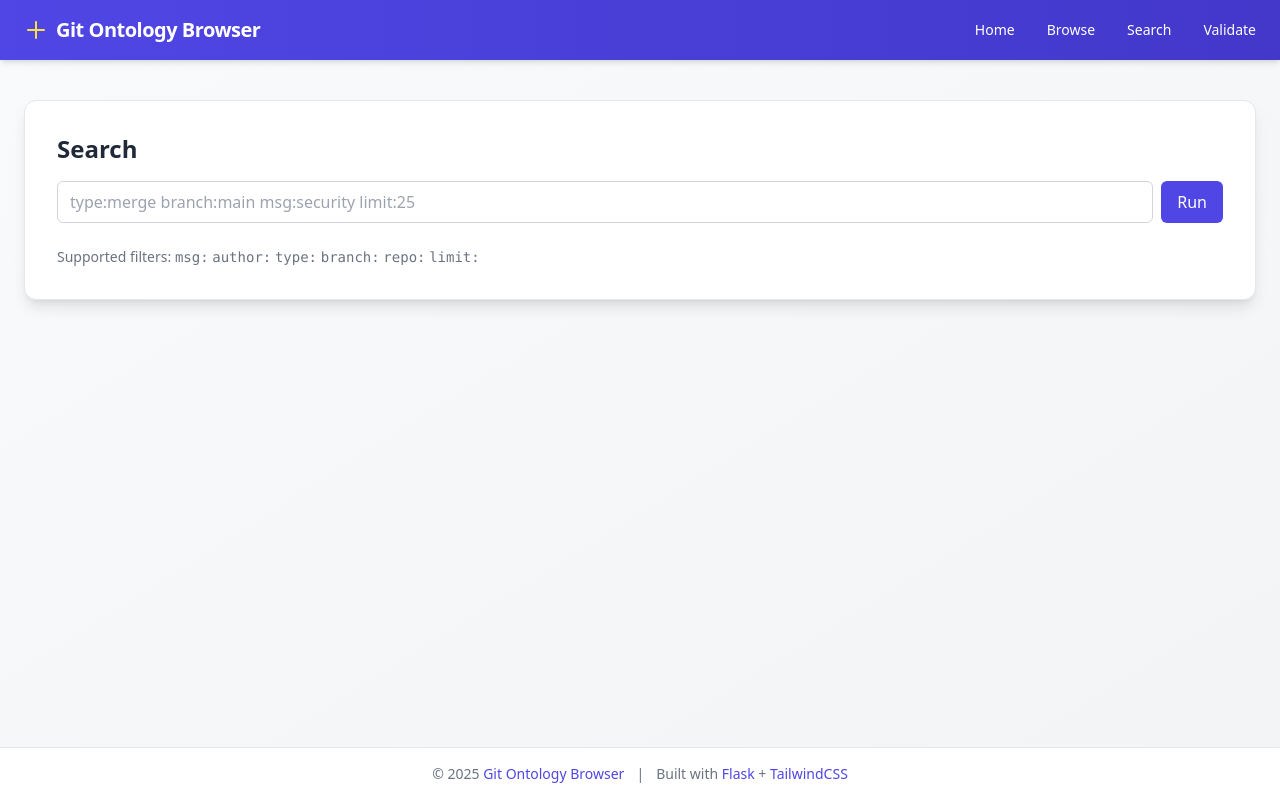
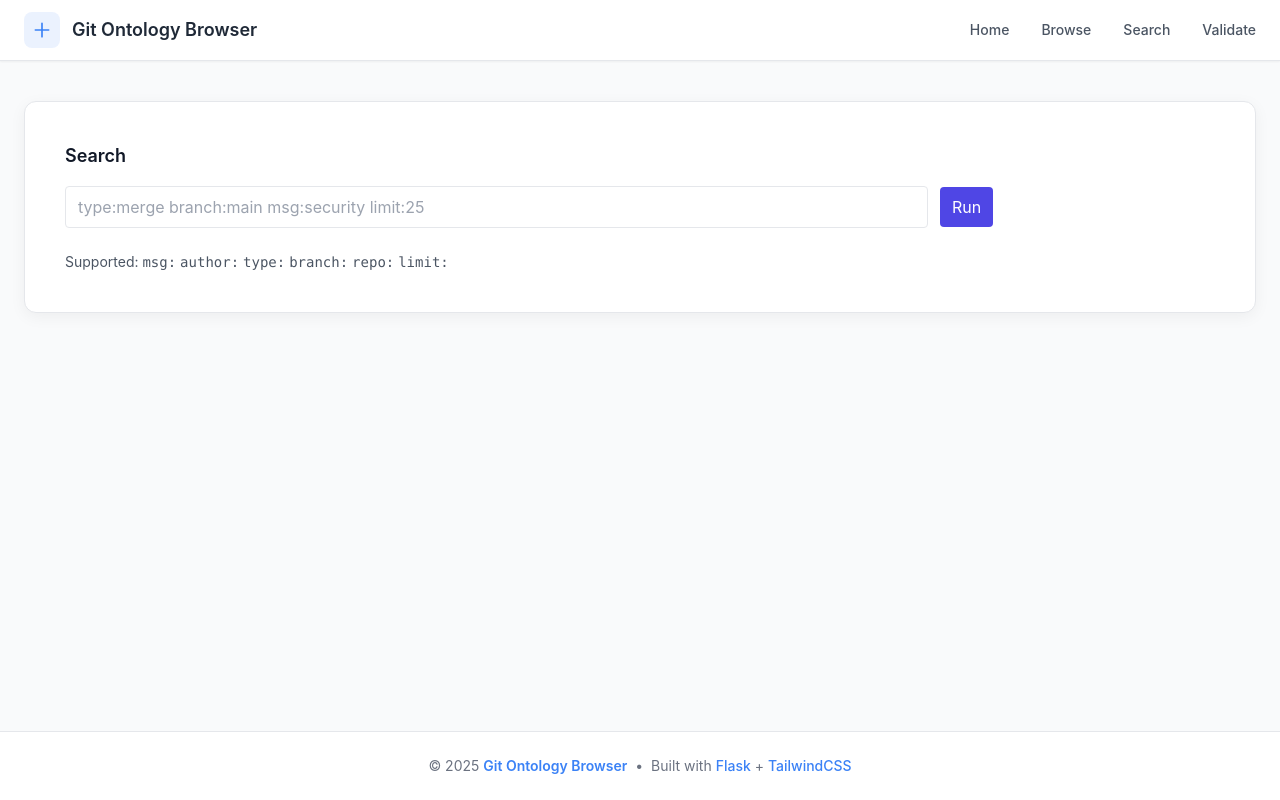
Before and after one commit to Jignesh6155/KR_project, a Flask app: page /search in a window 1280 px wide. Run offline with Flask 3, Linux system fonts and the light colour scheme; parts of the project's set-up code (start-up, migrations or seed data) failed here and were passed over; some libraries are stand-ins or nearby versions.

Commit message:
repo name established

```diff
--- a/app.py
+++ b/app.py
@@ -61,6 +61,14 @@ def inferred_types(ind):
     except:
         return [t for t in ind.is_a if isinstance(t, ThingClass)]
 
+def find_repo_by_name(name: str):
+    """Find a Repository individual by repoFullName string."""
+    for r in list_instances(onto.Repository):
+        vals = getattr(r, "repoFullName", [])
+        if vals and vals[0] == name:
+            return r
+    return None
+
 def validate_graph():
     errs = []
     for r in list_instances(onto.Repository):
@@ -93,7 +101,7 @@ def parse_query(qs: str):
             k, v = p.split(":", 1)
             k = k.lower().strip()
             v = v.strip()
-            # If value is empty and next token has no ":", use it
+            # If value is empty and there's a next token without ":", use it
             if v == "" and i + 1 < len(parts) and ":" not in parts[i + 1]:
                 v = parts[i + 1].strip()
                 i += 1  # consume the next token as the value
@@ -111,7 +119,7 @@ def build_sparql(tokens):
     limit = int(tokens.get("limit", "50")) if tokens.get("limit") else 50
 
     # Default commit view (columns)
-    select = "SELECT DISTINCT ?commit ?msg ?branchName ?repoName ?authorName\n"
+    select = "SELECT DISTINCT ?repoName ?branchName ?commit ?msg ?authorName\n"
 
     # Core graph pattern; NOTE trailing dot on the last OPTIONAL keeps rdflib happy
     core = [
@@ -172,7 +180,6 @@ def build_sparql(tokens):
         # Try to get explicit login if present
         where.append("OPTIONAL { ?user git:userLogin ?authorName . }")
         # Compute a comparable key: explicit login if present, else localname of the IRI
-        # localname = regex replace everything up to last # or /
         where.append(
             "BIND(LCASE(IF(BOUND(?authorName), STR(?authorName), "
             "REPLACE(STR(?user), '^(.*[#/])', ''))) AS ?authorKey)"
@@ -211,35 +218,80 @@ def browse():
     repos = list_instances(onto.Repository)
     rows = []
     for r in repos:
+        # Prefer repoFullName (string). Fallback to local IRI.
+        if hasattr(r, "repoFullName") and getattr(r, "repoFullName", None):
+            label_text = r.repoFullName[0] if isinstance(r.repoFullName, list) else r.repoFullName
+        else:
+            label_text = local(r)
+
         branches = getattr(r, "hasBranch", [])
         commits = []
         for b in branches:
             commits.extend(getattr(b, "hasCommit", []))
-        label = getattr(r, "repoFullName", [local(r)])[0] if hasattr(r, "repoFullName") else local(r)
-        rows.append((local(r), label, len(branches), len(set(commits))))
-    rows.sort(key=lambda t: t[1].lower())
+
+        rows.append({
+            "iri": local(r),
+            "name": str(label_text),
+            "branches": len(branches),
+            "commits": len(set(commits)),
+        })
+
+    rows.sort(key=lambda t: t["name"].lower())
     return render_template("browse.html", rows=rows)
+
 
 @app.route("/entity")
 def entity():
-    iri = request.args.get("iri", "")
-    if not iri: return redirect("/browse")
-    ind = onto.search_one(iri=GIT_IRI + iri)
-    if not ind: return render_template("entity.html", notfound=True)
+    """Resolve entity by ?name=<repoFullName> first; fallback to ?iri=<local IRI>."""
+    iri  = request.args.get("iri", "")
+    name = request.args.get("name", "")
+
+    ind = None
+    if name:
+        ind = find_repo_by_name(name)
+
+    if ind is None and iri:
+        ind = onto.search_one(iri=GIT_IRI + iri)
+
+    if ind is None:
+        # last-resort: try matching by rdfs:label (some individuals may have it)
+        for i in onto.individuals():
+            if getattr(i, "label", []) and i.label[0] == name:
+                ind = i
+                break
+
+    if ind is None:
+        return render_template("entity.html", notfound=True)
+
     asserted = [t for t in ind.is_a if isinstance(t, ThingClass)]
     inferred = [t for t in inferred_types(ind) if t not in asserted]
+
     obj_rows, data_rows = [], []
     for p in onto.object_properties():
         vals = getattr(ind, p.python_name, [])
         if vals and not isinstance(vals, list): vals = [vals]
-        for v in (vals or []): obj_rows.append((p.name, getattr(v, "label", [local(v)])[0]))
+        for v in (vals or []):
+            obj_rows.append((p.name, getattr(v, "label", [local(v)])[0]))
+
     for p in onto.data_properties():
         vals = getattr(ind, p.python_name, [])
         if vals and not isinstance(vals, list): vals = [vals]
-        for v in (vals or []): data_rows.append((p.name, v))
-    return render_template("entity.html", name=getattr(ind, "label", [local(ind)])[0],
-                           iri=local(ind), asserted=asserted, inferred=inferred,
-                           obj_rows=obj_rows, data_rows=data_rows)
+        for v in (vals or []):
+            data_rows.append((p.name, v))
+
+    # Nice display name: repoFullName > rdfs:label > local IRI
+    display_name = getattr(ind, "repoFullName", None)
+    display_name = display_name[0] if display_name else getattr(ind, "label", [local(ind)])[0]
+
+    return render_template(
+        "entity.html",
+        name=display_name,
+        iri=local(ind),
+        asserted=asserted,
+        inferred=inferred,
+        obj_rows=obj_rows,
+        data_rows=data_rows
+    )
 
 @app.route("/search")
 def search():
--- a/templates/base.html
+++ b/templates/base.html
@@ -9,51 +9,61 @@
     tailwind.config = {
       theme: {
         extend: {
+          fontFamily: {
+            sans: ['Inter', 'system-ui', 'sans-serif'],
+          },
           colors: {
-            primary: '#4F46E5',  // Indigo-600
-            accent: '#FACC15',   // Yellow-400
+            primary: '#3B82F6', // blue-500
+            dark: '#111827',   // gray-900
+            light: '#F9FAFB',  // gray-50
+            border: '#E5E7EB', // gray-200
+          },
+          boxShadow: {
+            card: '0 4px 16px rgba(0,0,0,0.05)',
           },
         },
       },
-    }
+    };
   </script>
 </head>
 
-<body class="bg-gradient-to-br from-gray-50 to-gray-100 text-gray-800 min-h-screen flex flex-col font-sans">
+<body class="bg-light text-dark font-sans flex flex-col min-h-screen">
 
   <!-- NAVBAR -->
-  <nav class="bg-gradient-to-r from-indigo-600 to-indigo-700 text-white shadow-md sticky top-0 z-50">
-    <div class="max-w-7xl mx-auto px-6 py-4 flex justify-between items-center">
-      <div class="flex items-center space-x-2">
-        <svg xmlns="http://www.w3.org/2000/svg" class="w-6 h-6 text-yellow-300" fill="none" viewBox="0 0 24 24" stroke="currentColor">
-          <path stroke-linecap="round" stroke-linejoin="round" stroke-width="2"
-            d="M12 4v16m8-8H4" />
-        </svg>
-        <h1 class="text-xl font-semibold tracking-tight hover:text-yellow-200 transition">Git Ontology Browser</h1>
+  <nav class="bg-white border-b border-border sticky top-0 z-50 shadow-sm">
+    <div class="max-w-7xl mx-auto px-6 py-3 flex justify-between items-center">
+      <div class="flex items-center space-x-3">
+        <div class="bg-primary/10 p-2 rounded-lg">
+          <svg xmlns="http://www.w3.org/2000/svg" class="w-5 h-5 text-primary" fill="none" viewBox="0 0 24 24" stroke="currentColor">
+            <path stroke-linecap="round" stroke-linejoin="round" stroke-width="2" d="M12 4v16m8-8H4"/>
+          </svg>
+        </div>
+        <h1 class="text-lg font-semibold text-gray-800">Git Ontology Browser</h1>
       </div>
-      <div class="hidden sm:flex space-x-8 text-sm font-medium">
-        <a href="/" class="hover:text-yellow-300 transition">Home</a>
-        <a href="/browse" class="hover:text-yellow-300 transition">Browse</a>
-        <a href="/search" class="hover:text-yellow-300 transition">Search</a>
-        <a href="/errors" class="hover:text-yellow-300 transition">Validate</a>
+
+      <div class="hidden sm:flex items-center space-x-8 text-sm font-medium text-gray-600">
+        <a href="/" class="hover:text-primary transition">Home</a>
+        <a href="/browse" class="hover:text-primary transition">Browse</a>
+        <a href="/search" class="hover:text-primary transition">Search</a>
+        <a href="/errors" class="hover:text-primary transition">Validate</a>
       </div>
     </div>
   </nav>
 
   <!-- MAIN CONTENT -->
   <main class="flex-grow max-w-7xl mx-auto w-full px-6 py-10">
-    <div class="bg-white rounded-xl shadow-lg p-8 border border-gray-200">
+    <div class="bg-white rounded-xl shadow-card border border-border p-10 transition hover:shadow-md">
       {% block content %}{% endblock %}
     </div>
   </main>
 
   <!-- FOOTER -->
-  <footer class="bg-white border-t border-gray-200 py-4 text-center text-sm text-gray-500">
-    <div class="flex flex-col sm:flex-row justify-center items-center gap-1 sm:gap-3">
-      <span>&copy; 2025 <span class="font-medium text-indigo-600">Git Ontology Browser</span></span>
-      <span class="hidden sm:block">|</span>
-      <span>Built with <span class="text-indigo-600 font-medium">Flask</span> + <span class="text-indigo-600 font-medium">TailwindCSS</span></span>
-    </div>
+  <footer class="bg-white border-t border-border text-center py-6 text-sm text-gray-500">
+    <p class="space-x-1">
+      <span>&copy; 2025 <span class="font-semibold text-primary">Git Ontology Browser</span></span>
+      <span>•</span>
+      <span>Built with <span class="text-primary font-medium">Flask</span> + <span class="text-primary font-medium">TailwindCSS</span></span>
+    </p>
   </footer>
 
 </body>
--- a/templates/search.html
+++ b/templates/search.html
@@ -1,36 +1,64 @@
 {% extends "base.html" %}
 {% block content %}
-<h2 class="text-2xl font-semibold mb-4">Search</h2>
+<h3 class="text-lg font-semibold mb-4">Search</h3>
 
-<form class="flex space-x-2 mb-6">
-  <input name="q" size="80" value="{{ qs }}"
-         class="flex-grow border border-gray-300 rounded-md px-3 py-2 focus:ring focus:ring-indigo-200"
-         placeholder="type:merge branch:main msg:security limit:25">
-  <button class="bg-indigo-600 hover:bg-indigo-700 text-white px-4 py-2 rounded-md">Run</button>
+<form class="mb-6">
+  <input class="border rounded px-3 py-2 w-3/4" name="q" value="{{ qs }}" placeholder="type:merge branch:main msg:security limit:25">
+  <button class="ml-2 px-3 py-2 rounded bg-indigo-600 text-white">Run</button>
 </form>
 
 {% if qtxt %}
-  <p class="font-semibold mb-2">SPARQL Query</p>
-  <pre class="bg-gray-100 p-3 rounded text-sm overflow-x-auto border border-gray-200 mb-6">{{ qtxt }}</pre>
+  <details class="mb-4">
+    <summary class="cursor-pointer text-sm text-gray-600">SPARQL</summary>
+    <pre class="bg-gray-50 p-3 rounded border mt-2 text-xs overflow-x-auto">{{ qtxt }}</pre>
+  </details>
 {% endif %}
 
-{% if rows %}
-  <h4 class="font-semibold mb-2">Results ({{ rows|length }})</h4>
-  <div class="overflow-x-auto bg-white rounded-lg shadow border border-gray-200">
-    <table class="min-w-full divide-y divide-gray-200">
-      <tbody class="divide-y divide-gray-100">
-        {% for row in rows %}
-        <tr class="hover:bg-gray-50">{% for col in row %}<td class="px-4 py-2 text-sm">{{ col }}</td>{% endfor %}</tr>
-        {% endfor %}
+{% if rows and rows|length > 0 %}
+  <div class="overflow-x-auto">
+    <table class="min-w-full text-sm border border-gray-200 rounded">
+      <thead class="bg-gray-50">
+        <tr>
+          <th class="px-3 py-2 text-left">Repository</th>
+          <th class="px-3 py-2 text-left">Branch</th>
+          <th class="px-3 py-2 text-left">Commit</th>
+          <th class="px-3 py-2 text-left">Message</th>
+          <th class="px-3 py-2 text-left">Author</th>
+        </tr>
+      </thead>
+      <tbody>
+      {% for row in rows %}
+        {# row order now: repoName, branchName, commit, msg, authorName #}
+        <tr class="odd:bg-white even:bg-gray-50">
+          <td class="px-3 py-2">
+            {% set repo = row[0] %}
+            {% if repo %}
+              <a class="text-indigo-600 hover:underline" href="/entity?name={{ repo|urlencode }}">{{ repo }}</a>
+            {% else %}
+              <span class="text-gray-400">—</span>
+            {% endif %}
+          </td>
+          <td class="px-3 py-2">{{ row[1] or '' }}</td>
+          <td class="px-3 py-2">
+            {% set sha = row[2] %}
+            {% if sha %}
+              {{ sha.split('#')[-1][:7] }}
+            {% else %}
+              <span class="text-gray-400">—</span>
+            {% endif %}
+          </td>
+          <td class="px-3 py-2">{{ row[3] or '' }}</td>
+          <td class="px-3 py-2">{{ row[4] or '' }}</td>
+        </tr>
+      {% endfor %}
       </tbody>
     </table>
   </div>
 {% elif qs %}
-  <p class="italic text-gray-500 mt-4">No results found.</p>
+  <p class="text-gray-500 italic">No results.</p>
 {% endif %}
 
-<p class="mt-6 text-sm text-gray-500">
-  Supported filters: <code>msg:</code> <code>author:</code> <code>type:</code>
-  <code>branch:</code> <code>repo:</code> <code>limit:</code>
+<p class="mt-4 text-sm text-gray-600">
+  Supported: <code>msg:</code> <code>author:</code> <code>type:</code> <code>branch:</code> <code>repo:</code> <code>limit:</code>
 </p>
 {% endblock %}
```
Also changed, not shown: templates/browse.html (+15 -16 lines).
